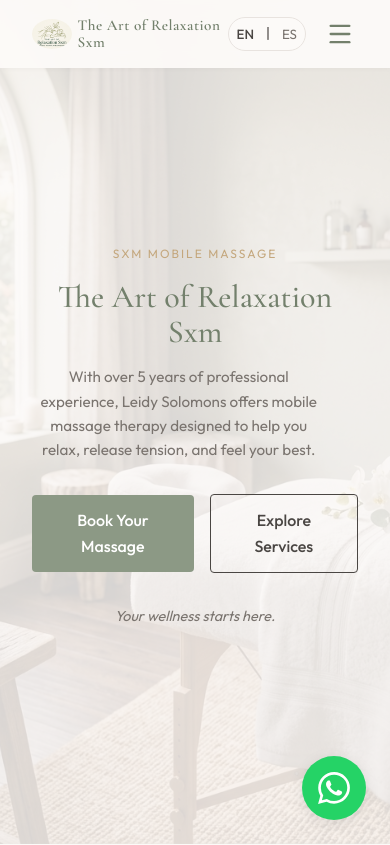
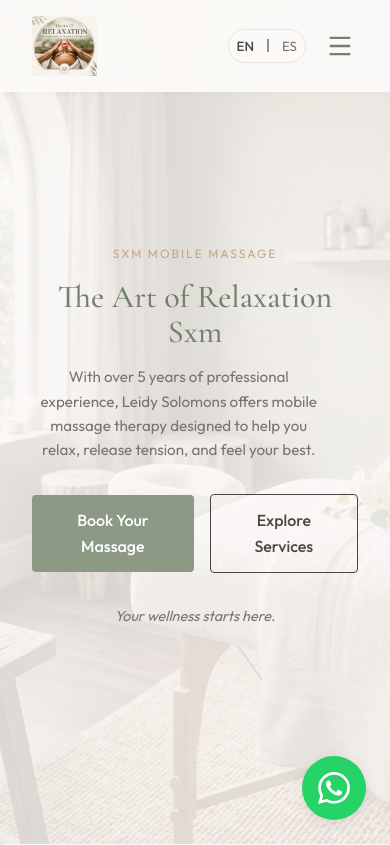
Before and after one commit to alexanderst2005-lab/masajes, a React (Vite) app: page / in a window 390 px wide. Shown: the top 845 px of the page. Built offline with nearby package versions, Linux system fonts and the light colour scheme.

Commit message:
Update logo to new design, add island coverage text to About section

```diff
--- a/src/App.jsx
+++ b/src/App.jsx
@@ -18,7 +18,7 @@ const content = {
       { id: 5, name: 'Prenatal Massage', desc: 'Gentle, soothing techniques designed specifically for expecting mothers.', time: '60 / 90 Minutes', price: 'From $100 USD', options: [{time: '60 Minutes', price: '$100 USD'}, {time: '90 Minutes', price: '$125 USD'}], img: '/service5.jpg' },
       { id: 6, name: 'Yacht Massage', desc: 'A luxurious massage experience aboard your yacht. Pure relaxation on the water.', time: '60 Minutes', price: '$100 USD', options: [{time: '60 Minutes', price: '$100 USD'}], img: '/service1.jpg' }
     ]},
-    about: { title: 'Meet Leidy Solomons', p1: 'With over 5 years of experience and a passion for wellness, I provide personalized massage experiences in a calm, comfortable, and welcoming environment.', p2: "Every session is tailored to your individual needs, whether you're looking to relax, relieve muscle tension, or simply take time for yourself.", btn: 'Learn More' },
+    about: { title: 'Meet Leidy Solomons', p1: 'With over 5 years of experience and a passion for wellness, I provide personalized massage experiences in a calm, comfortable, and welcoming environment.', p2: "Every session is tailored to your individual needs, whether you're looking to relax, relieve muscle tension, or simply take time for yourself.", p3: "Professional mobile massage services in Sint Maarten and Saint Martin. Relaxing massages at hotels, villas, yachts and Airbnbs. Available island-wide.", btn: 'Learn More' },
     benefits: { title: 'Why Choose Us?', list: [
       { title: 'PERSONALIZED CARE', desc: 'Every session is tailored to your needs.', icon: 'Heart' },
       { title: 'RELAXING ENVIRONMENT', desc: 'A peaceful space designed for your comfort.', icon: 'Leaf' },
@@ -69,7 +69,7 @@ const content = {
       { id: 5, name: 'Masaje Prenatal', desc: 'Técnicas suaves diseñadas especialmente para futuras madres.', time: '60 / 90 Minutes', price: 'Desde $100 USD', options: [{time: '60 Minutes', price: '$100 USD'}, {time: '90 Minutes', price: '$125 USD'}], img: '/service5.jpg' },
       { id: 6, name: 'Masaje en Yate', desc: 'Una experiencia de masaje de lujo a bordo de tu yate. Relajación pura en el agua.', time: '60 Minutes', price: '$100 USD', options: [{time: '60 Minutes', price: '$100 USD'}], img: '/service1.jpg' }
     ]},
-    about: { title: 'Conoce a Leidy Solomons', p1: 'Con más de 5 años de experiencia y una pasión por el bienestar, ofrezco experiencias de masaje personalizadas en un ambiente tranquilo, cómodo y acogedor.', p2: 'Cada sesión se adapta a tus necesidades, ya sea que busques relajarte, aliviar la tensión muscular o simplemente dedicarte un momento para ti.', btn: 'Saber más' },
+    about: { title: 'Conoce a Leidy Solomons', p1: 'Con más de 5 años de experiencia y una pasión por el bienestar, ofrezco experiencias de masaje personalizadas en un ambiente tranquilo, cómodo y acogedor.', p2: 'Cada sesión se adapta a tus necesidades, ya sea que busques relajarte, aliviar la tensión muscular o simplemente dedicarte un momento para ti.', p3: 'Servicios de masajes profesionales a domicilio en Sint Maarten y Saint Martin. Masajes relajantes en hoteles, villas, yates y Airbnbs. Disponibles en toda la isla.', btn: 'Saber más' },
     benefits: { title: '¿Por qué elegirnos?', list: [
       { title: 'ATENCIÓN PERSONALIZADA', desc: 'Cada sesión se adapta a tus necesidades.', icon: 'Heart' },
       { title: 'AMBIENTE RELAJANTE', desc: 'Un espacio tranquilo pensado para tu comodidad.', icon: 'Leaf' },
@@ -217,8 +217,7 @@ function App() {
       <header>
         <div className="container header-container">
           <div className="logo logo-container">
-            <img src="/logo.png" alt="The Art of Relaxation Logo" className="logo-img" />
-            <span className="logo-text">The Art of Relaxation Sxm</span>
+            <img src="/logo.jpg" alt="The Art of Relaxation Logo" className="logo-img" style={{height: '60px'}} />
           </div>
           <nav className="nav-links">
             <a href="#home" className="nav-link">{t.nav.home}</a>
@@ -322,6 +321,7 @@ function App() {
             <h2 className="about-title">{t.about.title}</h2>
             <p className="about-text">{t.about.p1}</p>
             <p className="about-text">{t.about.p2}</p>
+            <p className="about-text" style={{fontWeight: 500, color: 'var(--color-text)'}}>{t.about.p3}</p>
             <a href="#services" className="btn btn-outline" style={{marginTop: '1rem'}}>{t.about.btn}</a>
           </div>
         </div>
--- a/src/index.css
+++ b/src/index.css
@@ -183,10 +183,9 @@ header {
 }
 
 .logo-img {
-  height: 40px;
-  width: 40px;
-  object-fit: cover;
-  border-radius: 50%;
+  height: 60px;
+  width: auto;
+  object-fit: contain;
 }
 
 .nav-links {
@@ -990,7 +989,7 @@ footer {
   }
 
   .logo-img {
-    height: 30px;
+    height: 45px;
   }
 
   .logo-container {
```
Also changed, not shown: public/logo.jpg (added).
